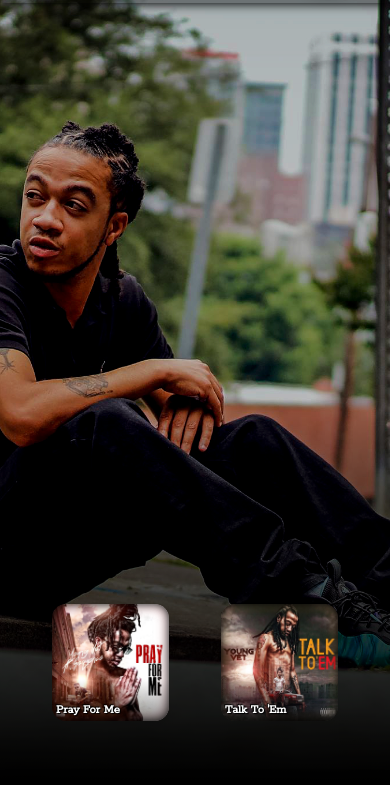
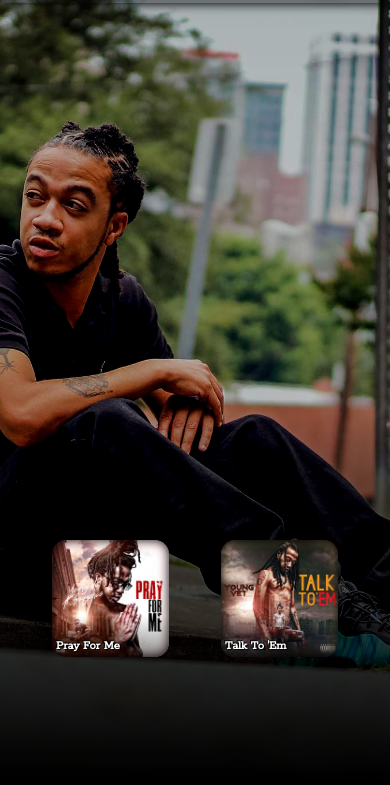
Before and after one commit to brandonmitchell217/VetOfficial, a plain HTML site: page index.html in a window 390 px wide. Shown: the part 59-844 px from the top of the page. Drawn offline with nearby package versions, Linux system fonts and the light colour scheme.

Commit message:
Adjusting on mobile(portrait) #1. Landing page padding.

```diff
--- a/queries.css
+++ b/queries.css
@@ -24,14 +24,14 @@
   .aboutLanding {
     background-attachment: scroll;
   }
-  /* .aboutLanding {
-    background-position: center -20%;
-  } */
 }
 @media (min-width: 320px) and (max-width: 425px) {
   .mainLanding,
   .aboutLanding {
     background-attachment: scroll;
+  }
+  .mainLanding {
+    padding-bottom: 8em;
   }
   .aboutTextWrapper {
     padding: 1.5em 0 3.5em;
```
